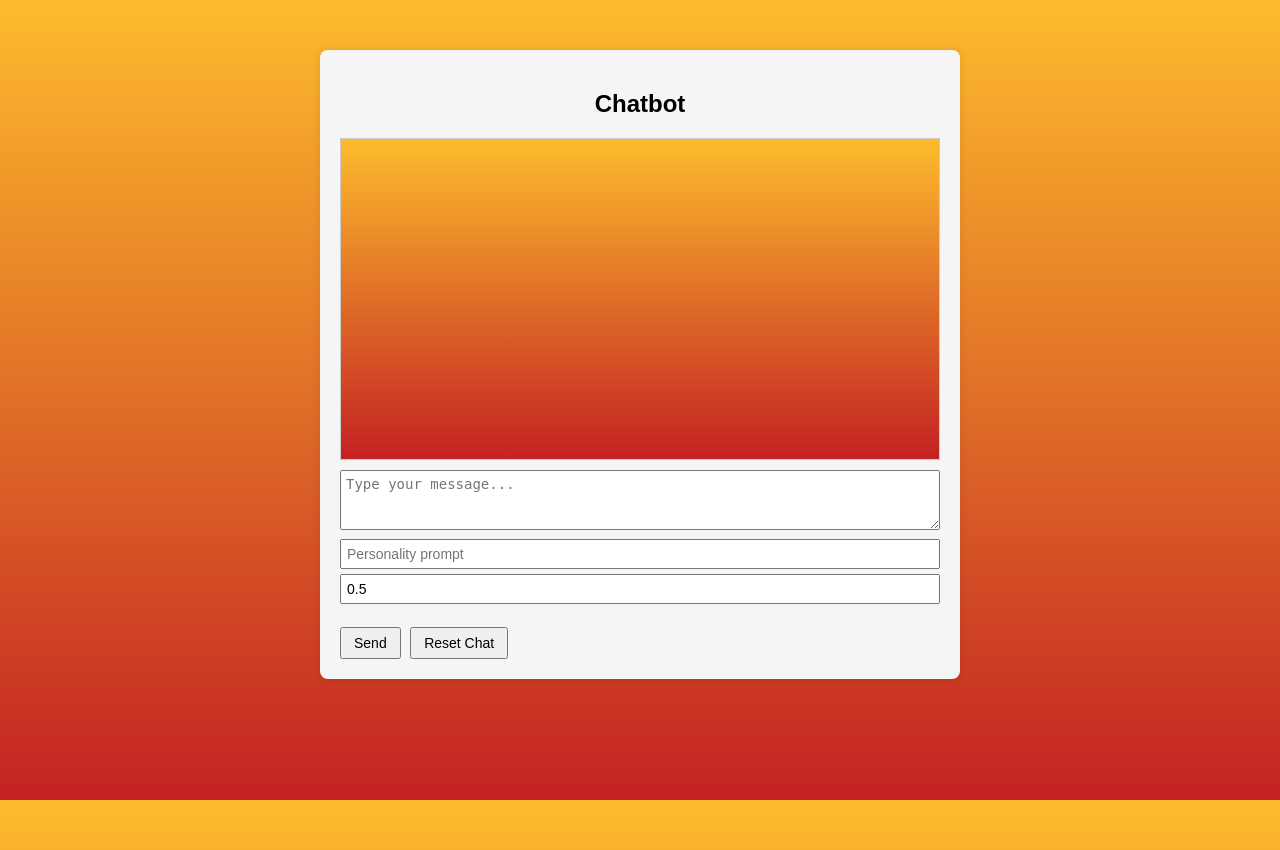
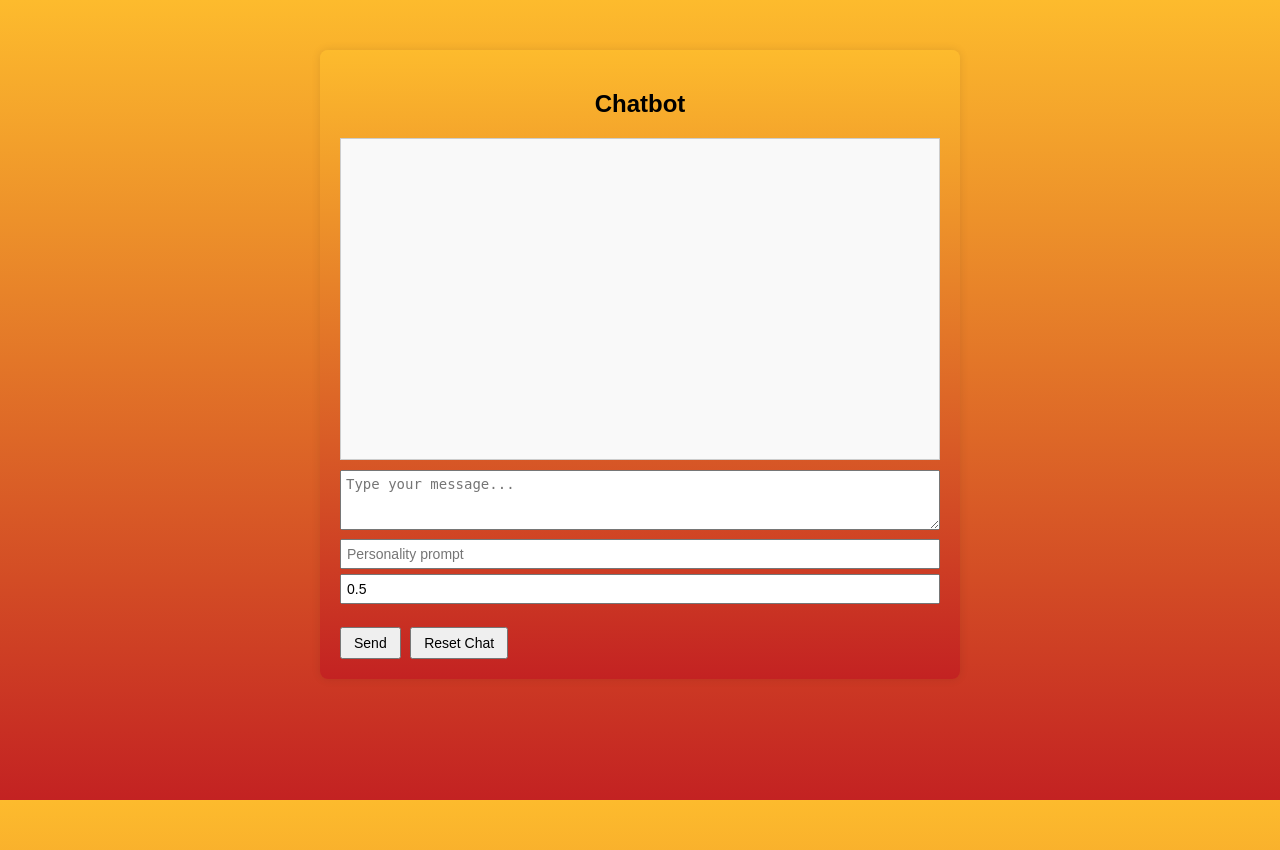
Before and after one commit to QWERTY06224/chatbot_project, a Flask app: page / in a window 1280 px wide. Run offline with Flask 3, Linux system fonts and the light colour scheme.

Commit message:
Update styles.css

```diff
--- a/chatbot-app/static/styles.css
+++ b/chatbot-app/static/styles.css
@@ -17,7 +17,7 @@
   max-width: 600px;
   margin: 50px auto;
   padding: 20px;
-  background-color: #f5f5f5;
+  background: linear-gradient(to top, #c32222 0%, #fdbb2d 100%);
   border-radius: 8px;
   box-shadow: 0 0 10px rgba(0, 0, 0, 0.1);
 }
@@ -33,7 +33,7 @@
   height: 300px;
   overflow-y: auto;
   padding: 10px;
-  background: linear-gradient(to top, #c32222 0%, #fdbb2d 100%);
+  background-color: #f5f5f5
   margin-bottom: 10px;
   font-family: Arial, sans-serif;
 }
```
